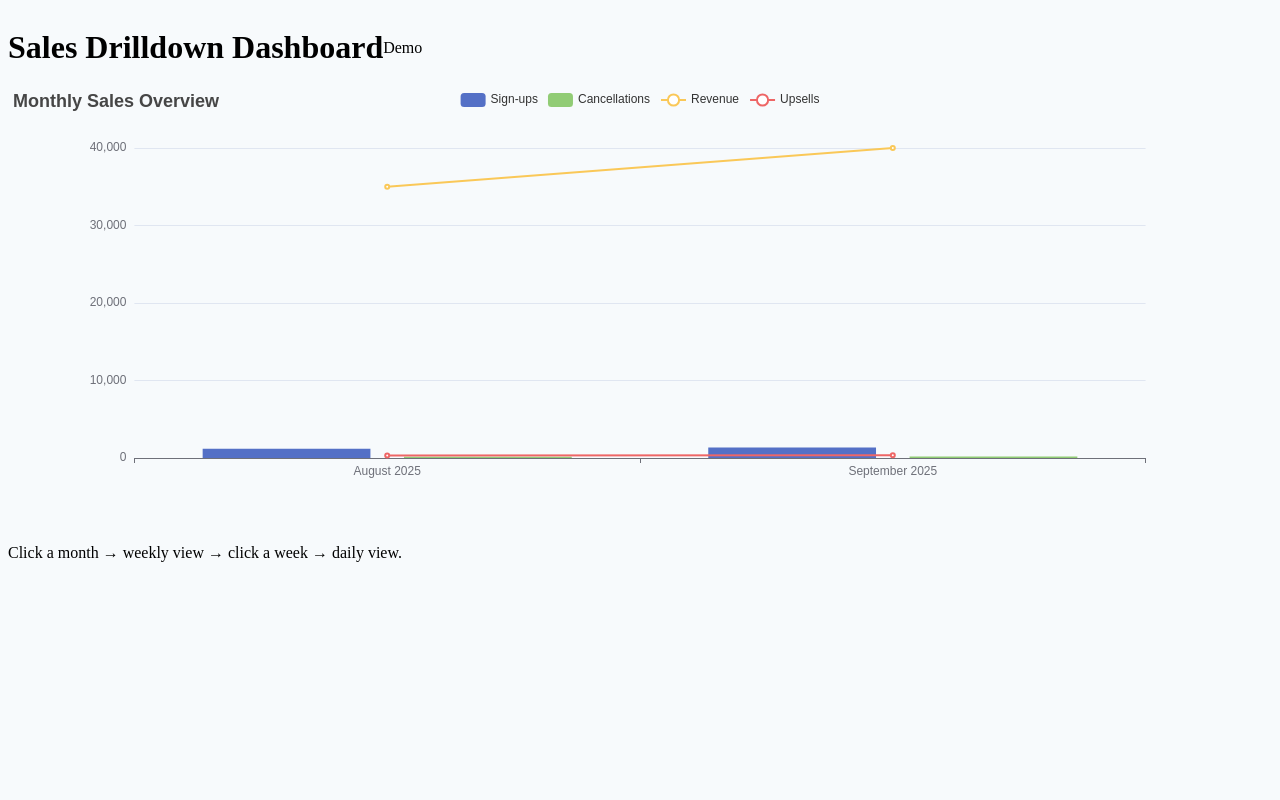
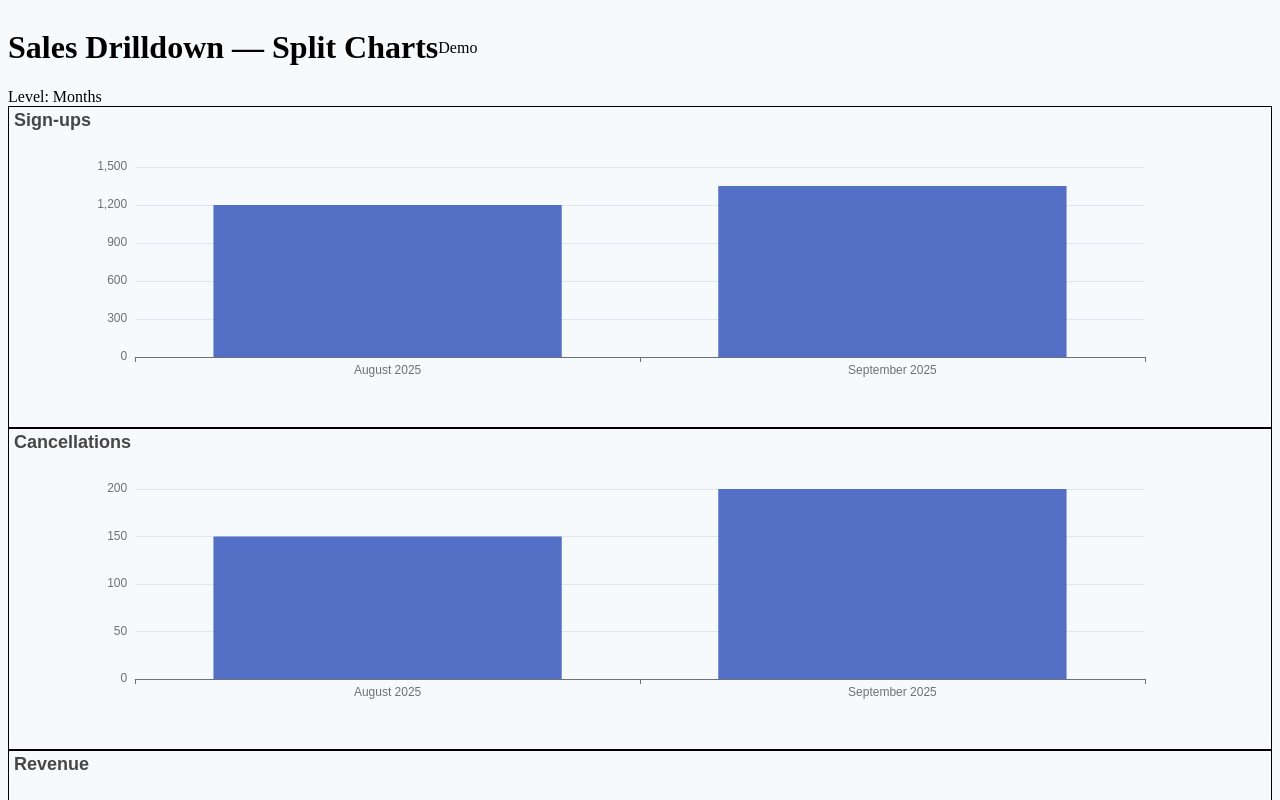
Before and after one commit to tdespenza/sample-sales-data, a Next.js app in the folder sales-drilldown/: page / in a window 1280 px wide. Shown: the top 800 px of the page. Built offline with nearby package versions, Linux system fonts and the light colour scheme.

Commit message:
feat: add metric and split drilldown components

```diff
--- a/sales-drilldown/src/app/page.tsx
+++ b/sales-drilldown/src/app/page.tsx
@@ -1,14 +1,14 @@
-import SalesDrilldown from "@/components/SalesDrilldown";
+import SplitDrilldown from "@/components/SplitDrilldown";
 
 export default function Page() {
   return (
     <main className="min-h-screen p-6">
-      <div className="mx-auto max-w-5xl space-y-6">
+      <div className="mx-auto max-w-6xl space-y-6">
         <header className="flex items-center gap-3">
-          <h1 className="text-2xl font-semibold text-navy">Sales Drilldown Dashboard</h1>
-          <span className="text-xs px-2 py-1 rounded bg-sky/20 text-navy">Demo</span>
+          <h1 className="text-2xl font-semibold text-gray-900">Sales Drilldown — Split Charts</h1>
+          <span className="text-xs px-2 py-1 rounded bg-blue-50 text-blue-700">Demo</span>
         </header>
-        <SalesDrilldown />
+        <SplitDrilldown />
       </div>
     </main>
   );
--- /dev/null
+++ b/sales-drilldown/src/components/MetricChart.tsx
@@ -0,0 +1,87 @@
+"use client";
+
+import dynamic from "next/dynamic";
+import * as echarts from "echarts/core";
+import type { EChartsOption } from "echarts";
+import { LineChart, BarChart } from "echarts/charts";
+import { GridComponent, TooltipComponent, LegendComponent, TitleComponent } from "echarts/components";
+import { CanvasRenderer } from "echarts/renderers";
+import { DayMetric, MonthData, SALES } from "@/data/sales";
+import React, { useMemo } from "react";
+
+echarts.use([LineChart, BarChart, GridComponent, TooltipComponent, LegendComponent, TitleComponent, CanvasRenderer]);
+const ReactECharts = dynamic(() => import("echarts-for-react"), { ssr: false });
+
+export type ViewState =
+  | { level: "months" }
+  | { level: "weeks"; month: MonthData }
+  | { level: "days"; month: MonthData; weekIdx: number };
+
+type Metric = keyof Omit<DayMetric, "day">;
+
+const METRIC_META: Record<Metric, { label: string; type: "bar" | "line" }> = {
+  signups: { label: "Sign-ups", type: "bar" },
+  cancellations: { label: "Cancellations", type: "bar" },
+  revenue: { label: "Revenue", type: "line" },
+  upsells: { label: "Upsells", type: "line" }
+};
+
+export default function MetricChart({
+  view,
+  metric,
+  onClick
+}: {
+  view: ViewState;
+  metric: Metric;
+  onClick?: (params: { dataIndex: number }) => void;
+}) {
+  const meta = METRIC_META[metric];
+
+  const option = useMemo(() => {
+    if (view.level === "months") {
+      const labels = SALES.map((m) => m.month);
+      const data = SALES.map((m) => m.totals[metric]);
+      return {
+        title: { text: meta.label },
+        tooltip: { trigger: "axis" },
+        xAxis: { type: "category", data: labels },
+        yAxis: { type: "value" },
+        series: [{ name: meta.label, type: meta.type, data, smooth: true, universalTransition: true }]
+      } as EChartsOption;
+    }
+
+    if (view.level === "weeks") {
+      const { month } = view;
+      const labels = month.weeks.map((w) => w.week);
+      const totals = month.weeks.map((w) => w.metrics.reduce((acc, d) => acc + d[metric], 0));
+      return {
+        title: { text: `${meta.label} — ${month.month}` },
+        tooltip: { trigger: "axis" },
+        xAxis: { type: "category", data: labels },
+        yAxis: { type: "value" },
+        series: [{ name: meta.label, type: meta.type, data: totals, smooth: true, universalTransition: true }]
+      } as EChartsOption;
+    }
+
+    // days
+    const { month, weekIdx } = view;
+    const week = month.weeks[weekIdx];
+    const labels = week.metrics.map((d) => d.day);
+    const vals = week.metrics.map((d) => d[metric]);
+    return {
+      title: { text: `${meta.label} — ${month.month} / ${week.week}` },
+      tooltip: { trigger: "axis" },
+      xAxis: { type: "category", data: labels },
+      yAxis: { type: "value" },
+      series: [{ name: meta.label, type: meta.type, data: vals, smooth: true, universalTransition: true }]
+    } as EChartsOption;
+  }, [view, metric, meta.label, meta.type]);
+
+  return (
+    <ReactECharts
+      option={option}
+      style={{ height: 320 }}
+      onEvents={{ click: onClick as (params: unknown) => void }}
+    />
+  );
+}
--- /dev/null
+++ b/sales-drilldown/src/components/SplitDrilldown.tsx
@@ -0,0 +1,61 @@
+"use client";
+
+import React, { useState } from "react";
+import MetricChart, { ViewState } from "@/components/MetricChart";
+import { SALES } from "@/data/sales";
+
+export default function SplitDrilldown() {
+  const [view, setView] = useState<ViewState>({ level: "months" });
+
+  const onChartClick = (params: { dataIndex: number }) => {
+    if (view.level === "months") {
+      const month = SALES[params.dataIndex];
+      if (month) setView({ level: "weeks", month });
+    } else if (view.level === "weeks") {
+      const { month } = view;
+      setView({ level: "days", month, weekIdx: params.dataIndex });
+    }
+  };
+
+  const canGoBack = view.level !== "months";
+  const goBack = () => {
+    if (view.level === "days") setView({ level: "weeks", month: view.month });
+    else if (view.level === "weeks") setView({ level: "months" });
+  };
+
+  return (
+    <section className="space-y-4">
+      <div className="flex items-center gap-3">
+        {canGoBack && (
+          <button onClick={goBack} className="border rounded px-3 py-1 text-sm hover:bg-gray-50">
+            ← Back
+          </button>
+        )}
+        <div className="text-sm text-gray-600">
+          {view.level === "months" && <span>Level: Months</span>}
+          {view.level === "weeks" && <span>Level: Weeks — {view.month.month}</span>}
+          {view.level === "days" && (
+            <span>
+              Level: Days — {view.month.month} / {view.month.weeks[view.weekIdx].week}
+            </span>
+          )}
+        </div>
+      </div>
+
+      <div className="grid grid-cols-1 md:grid-cols-2 gap-6">
+        <div className="rounded-lg border bg-white p-3">
+          <MetricChart view={view} metric="signups" onClick={onChartClick} />
+        </div>
+        <div className="rounded-lg border bg-white p-3">
+          <MetricChart view={view} metric="cancellations" onClick={onChartClick} />
+        </div>
+        <div className="rounded-lg border bg-white p-3">
+          <MetricChart view={view} metric="revenue" onClick={onChartClick} />
+        </div>
+        <div className="rounded-lg border bg-white p-3">
+          <MetricChart view={view} metric="upsells" onClick={onChartClick} />
+        </div>
+      </div>
+    </section>
+  );
+}
```
